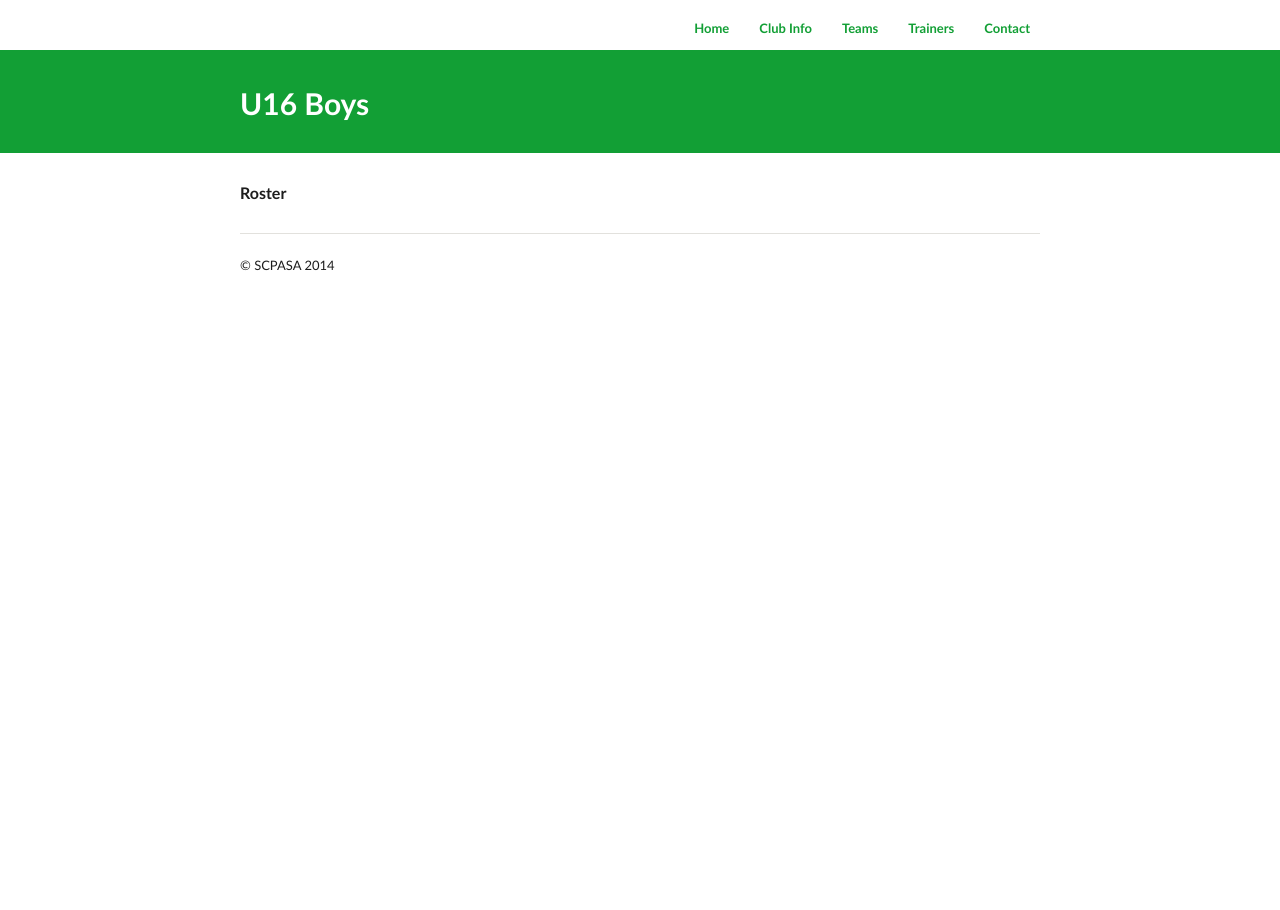
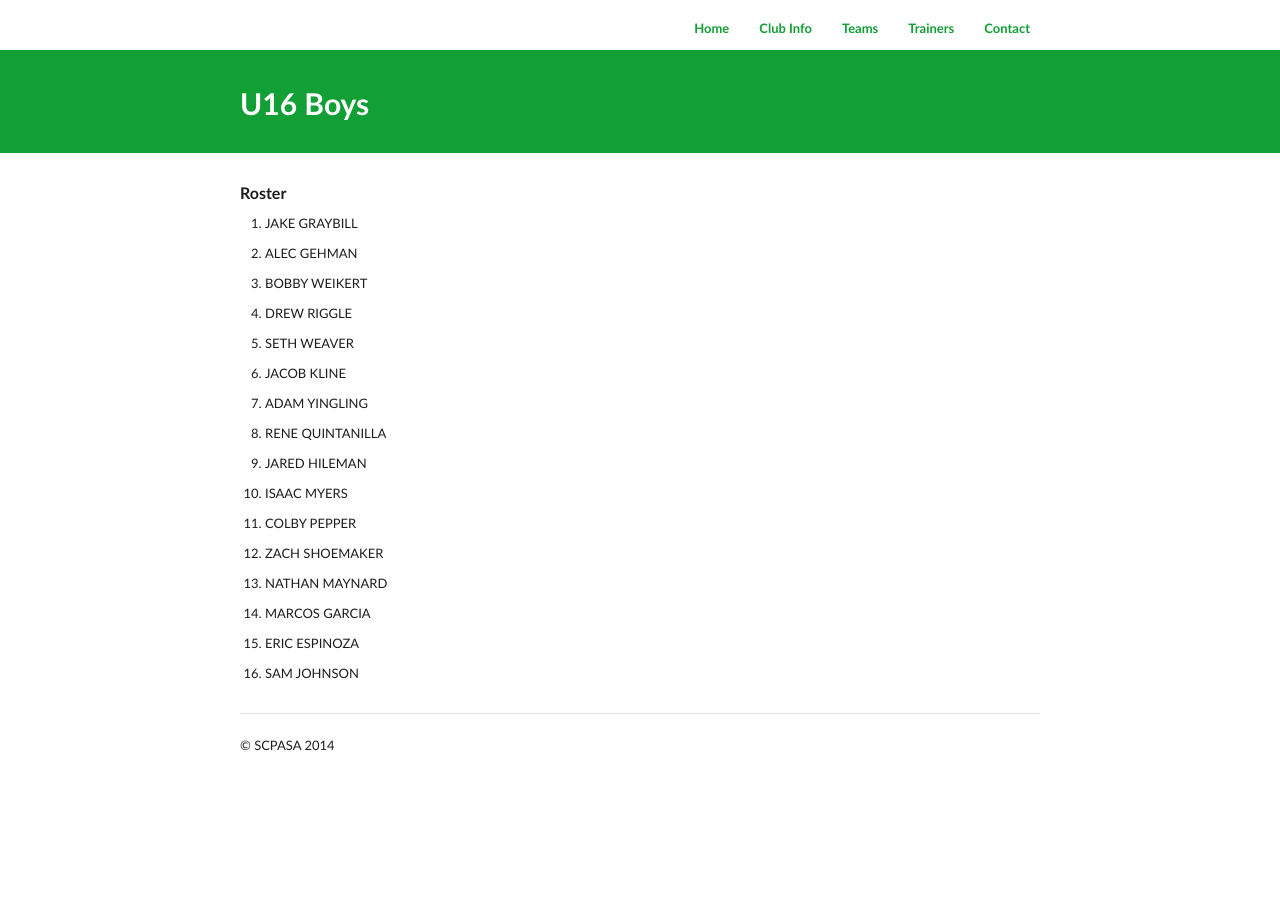
Before and after one commit to SCPASA/SCPASA.github.io, a Jekyll site: the page built from teams/U16-Boys.md, in a window 1280 px wide. Built offline with Jekyll 4.4.1, drawn with Linux system fonts in a browser that asks for light colours; Markdown is read by kramdown in place of the engine named in the settings.

Commit message:
Update U16-Boys.md

```diff
--- a/teams/U16-Boys.md
+++ b/teams/U16-Boys.md
@@ -7,3 +7,35 @@ permalink: /U16-Boys/
 ---
 
 #### Roster
+
+00. JAKE GRAYBILL
+
+2. ALEC GEHMAN
+
+3. BOBBY WEIKERT
+
+4. DREW RIGGLE
+
+5. SETH WEAVER
+
+7. JACOB KLINE
+
+6. ADAM YINGLING
+
+8. RENE QUINTANILLA
+
+9. JARED HILEMAN
+
+12. ISAAC MYERS
+
+13. COLBY PEPPER
+
+14. ZACH SHOEMAKER
+
+20. NATHAN MAYNARD
+
+21. MARCOS GARCIA
+
+30. ERIC ESPINOZA
+
+33. SAM JOHNSON
```
